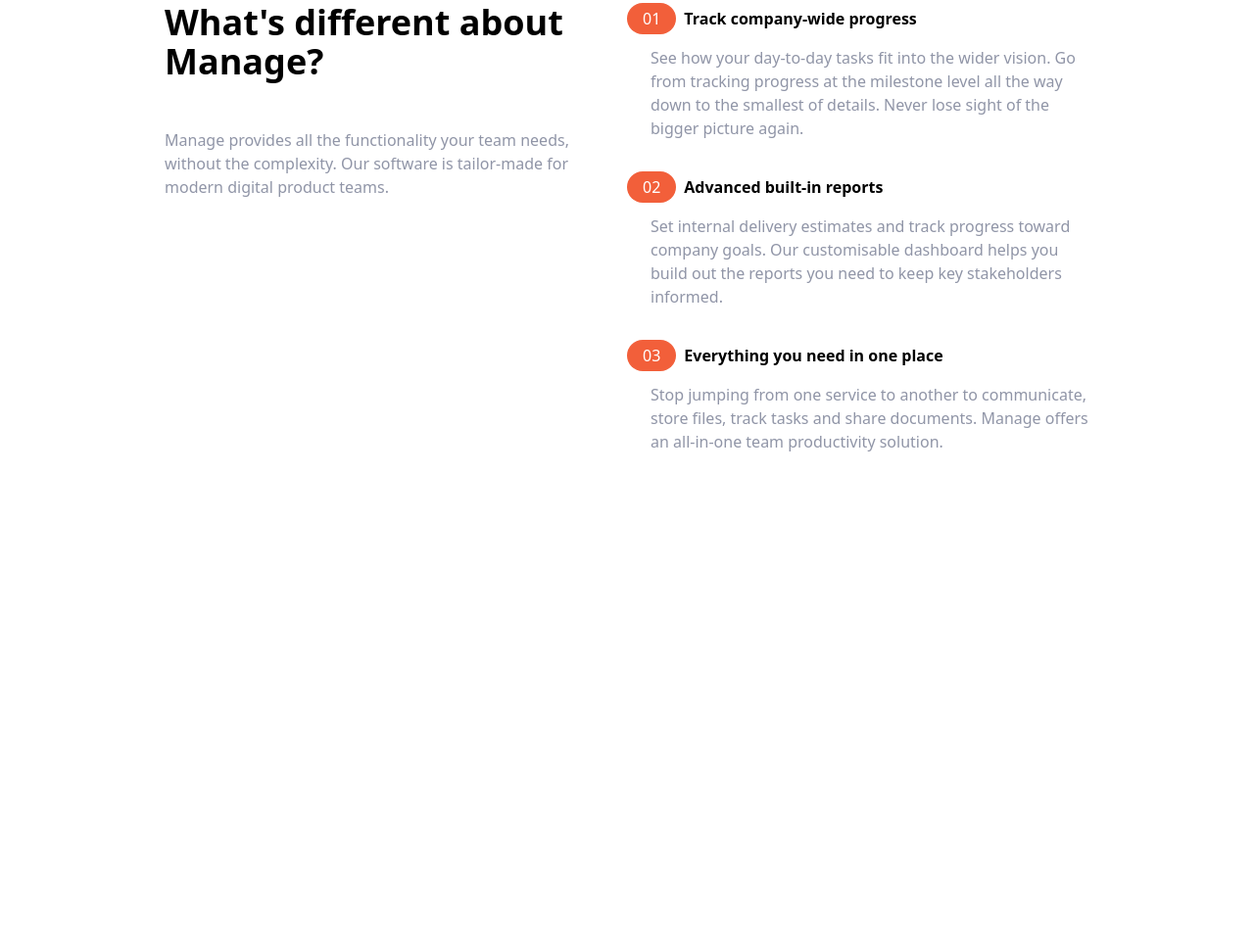
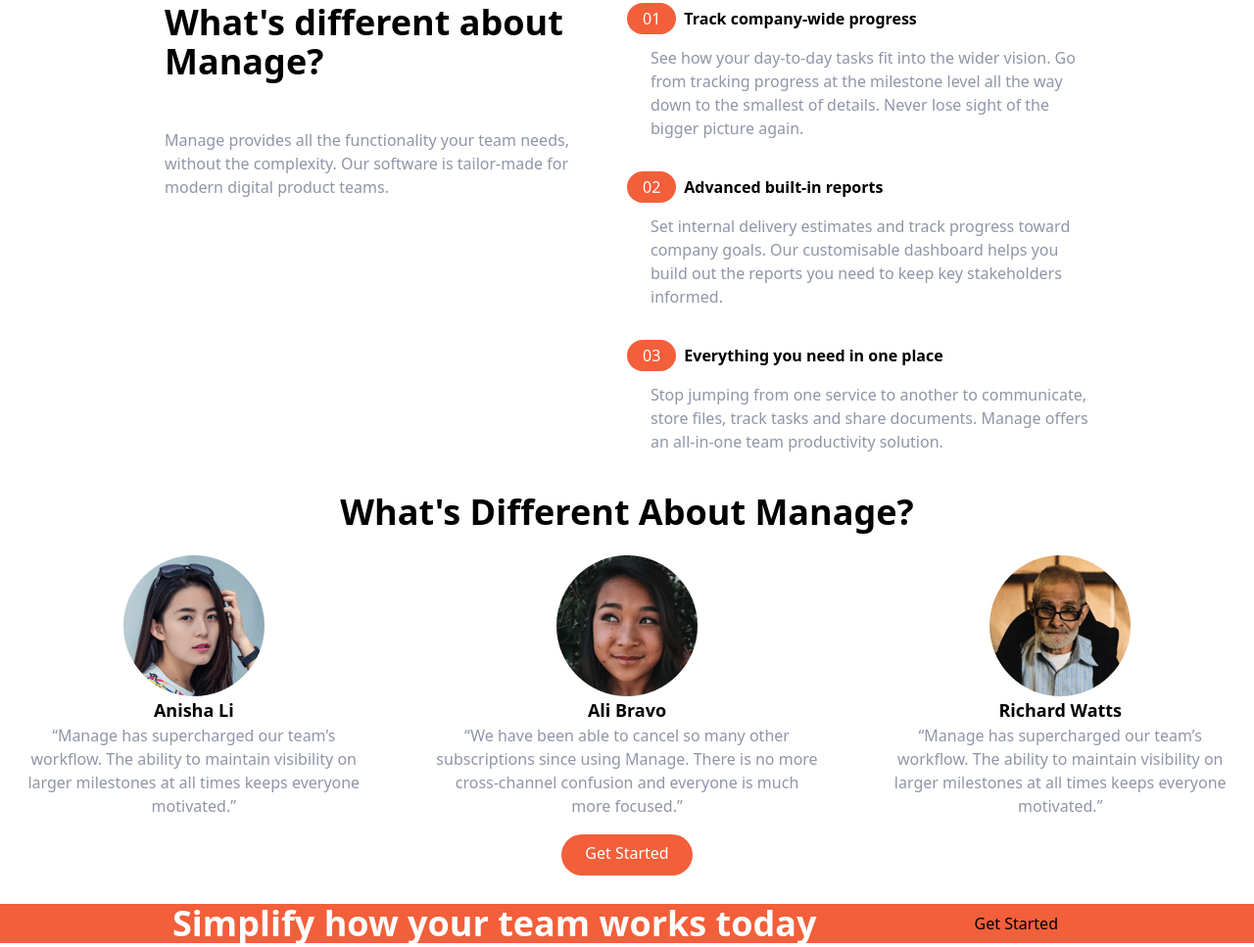
Before and after one commit to emLuc86dev/tailwind, a website: page index.html in a window 1280 px wide. Shown: the part 677-1644 px from the top of the page at 98% size. Before the commit the page ends 1140 px from the top, so only its background shows below. Drawn offline with Linux system fonts and the light colour scheme.

Commit message:
testimonials

```diff
--- a/index.html
+++ b/index.html
@@ -156,10 +156,71 @@
     </section>
 
     <!-- Testimonials -->
-    <sectioc id="testimonials">
+    <section id="testimonials">
         <!-- Container to heading and testm blocks -->
+        <div class="max-w-6xl px-5 mx-auto mt-10 text-center">
+            <!-- Heading -->
+            <h2 class="text-4xl font-bold text-center">
+                What's Different About Manage?
+            </h2>
+            <!-- Testimonials Container -->
+            <div class="flex flex-col mt-24 md:flex-row md:space-x-6">
+                <!-- Testimonial 1 -->
+                <div class="flex flex-col items-center p-6 space-y-6 rounded-lg bg-veryLightGray md:w-1/3">
+                    <img src="img/avatar-anisha.png" alt="">
+                    <h5 class="text-lg font-bold">Anisha Li</h5>
+                    <p class="text-sm text-darkGrayishBlue">
+                        “Manage has supercharged our team’s workflow. The ability to
+                        maintain visibility on larger milestones at all times keeps
+                        everyone motivated.”
+                    </p>
+                </div>
+                <!-- Testimonial 2 -->
+                <div class="flex-col items-center p-6 space-y-6 rounded-lg bg-veryLightGray md:flex md:w-1/3">
+                    <img src="img/avatar-ali.png" class="mx-auto" alt="" />
+                    <h5 class="text-lg font-bold">Ali Bravo</h5>
+                    <p class="text-sm text-darkGrayishBlue">
+                        “We have been able to cancel so many other subscriptions since
+                        using Manage. There is no more cross-channel confusion and
+                        everyone is much more focused.”
+                    </p>
+                </div>
+                <!-- Testimonial 3 -->
+                <div class="flex-col items-center p-6 space-y-6 rounded-lg bg-veryLightGray md:flex md:w-1/3">
+                    <img src="img/avatar-richard.png" class="mx-auto" alt="" />
+                    <h5 class="text-lg font-bold">Richard Watts</h5>
+                    <p class="text-sm text-darkGrayishBlue">
+                        “Manage has supercharged our team’s workflow. The ability to
+                        maintain visibility on larger milestones at all times keeps
+                        everyone motivated.”
+                    </p>
+                </div>
+            </div>
+            <div class="my-16">
+                <a href="#"
+                    class="p-3 px-6 pt-2 text-white bg-brightRed rounded-full baseline hover:bg-brightRedLight">Get
+                    Started</a>
+            </div>
+        </div>
+    </section>
 
-    </sectioc>
+    <!-- CTA Section -->
+    <section id="cta" class="bg-brightRed">
+        <!-- Flex Container -->
+        <div
+            class="container flex flex-col items-center justify-between mt-10 px-6 py-24 mx-auto space-y-12 md:py-12 md:flex-row md:space-y-0">
+            <!-- Heading -->
+            <h2 class="text-4xl font-bold text-center text-white md:text-6xl md:max-w-xl md:text-left">
+                Simplify how your team works today
+            </h2>
+            <!-- Button -->
+            <div>
+                <a href="#"
+                    class="p-3 px-6 pt-2 text-brightRed bg-white rounded-full shadow-2xl baseline hover:bg-gray-900">Get
+                    Started</a>
+            </div>
+        </div>
+    </section>
 </body>
 
 </html>
```
